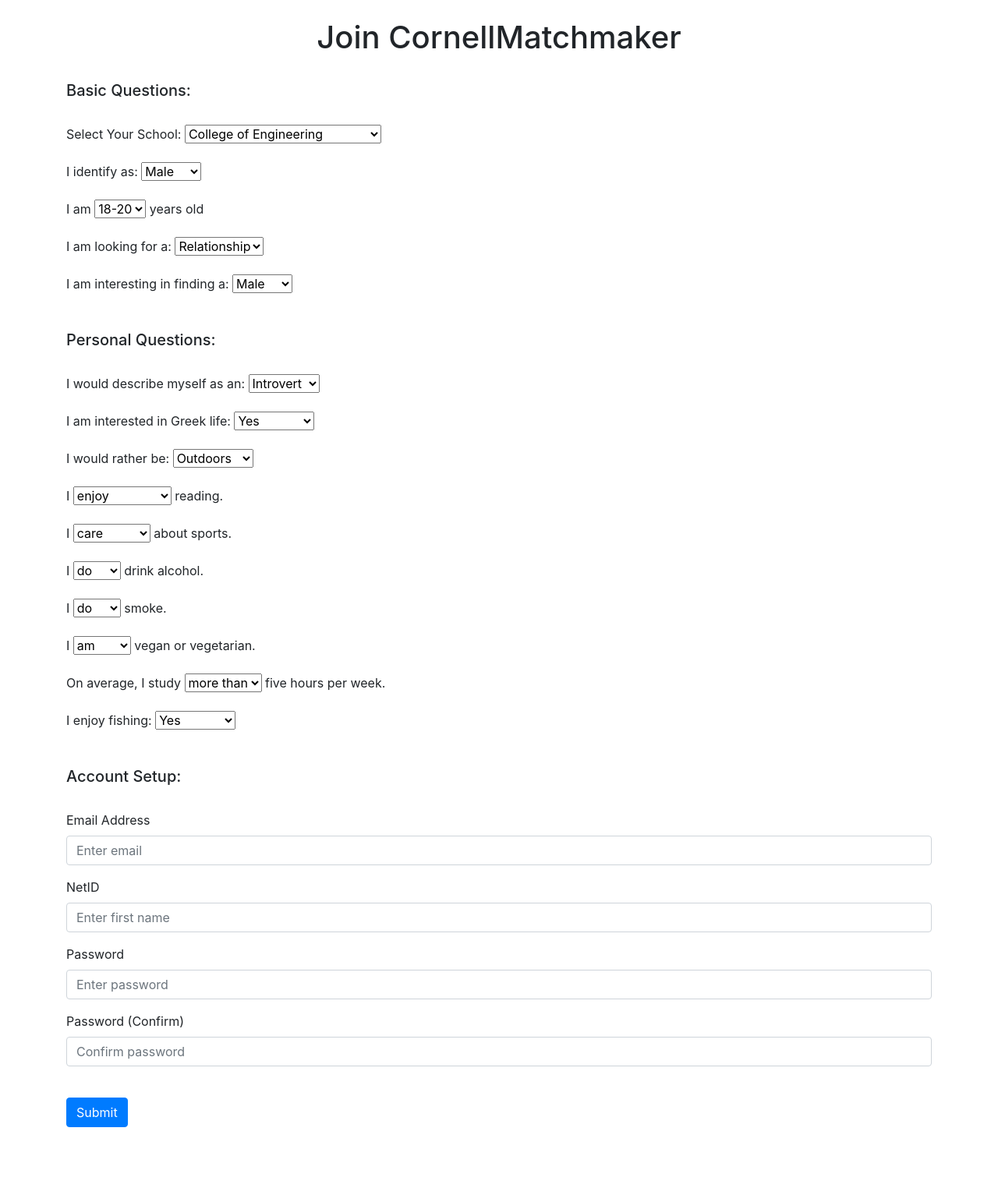
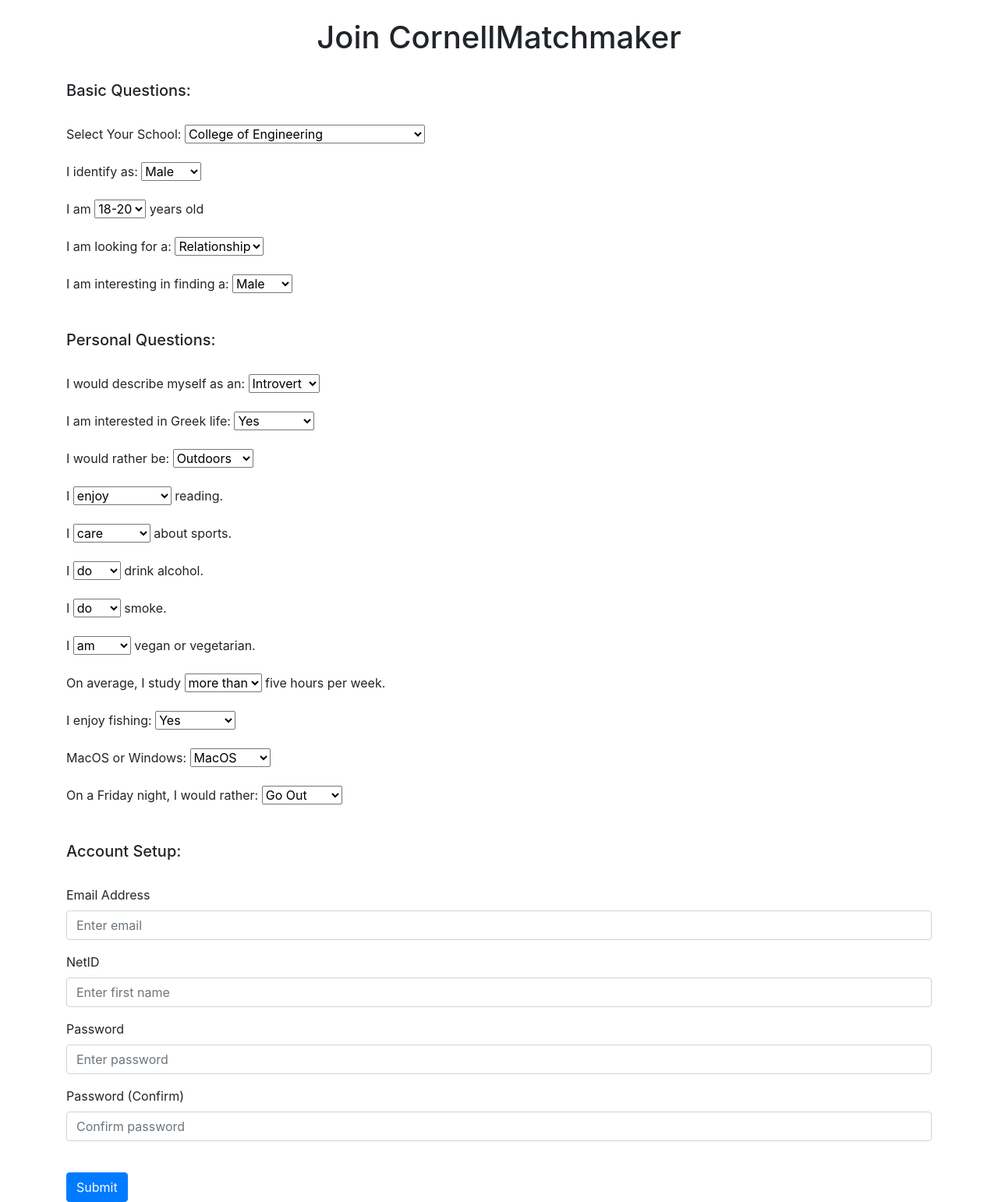
Before and after one commit to mbulling/CornellMatchmaker, a Flask app: page /sign-up in a window 1280 px wide. Shown: the part 56-1598 px from the top of the page at 78% size. Before the commit the page ends 1502 px from the top, so only its background shows below. Run offline with Flask 2, Linux system fonts and the light colour scheme; some libraries are stand-ins or nearby versions.

Commit message:
More Questions

```diff
--- a/contents/templates/sign_up.html
+++ b/contents/templates/sign_up.html
@@ -11,7 +11,8 @@
       <label for="school">Select Your School:</label>
       <select id="school" name="school">
         <option value="COE">College of Engineering</option>
-        <option value="CALS">College of Arts & Sciences</option>
+        <option value="CAS">College of Arts & Sciences</option>
+        <option value="CALS">College of Agriculture & Life Sciences</option>
         <option value="SHA">School of Hotel Administration</option>
         <option value="HUMEC">College of Human Ecology</option>
         <option value="DYSON">Dyson School of Business</option>
@@ -133,6 +134,22 @@
         <option value="2">Don't Care</option>
     </select>
     </div>
+    <div class="form-group">
+      <label for="mac">MacOS or Windows:</label>
+      <select id="mac" name="mac">
+        <option value="0">MacOS</option>
+        <option value="1">Windows</option>
+        <option value="2">Don't Care</option>
+    </select>
+    </div>
+    <div class="form-group">
+      <label for="party">On a Friday night, I would rather:</label>
+      <select id="party" name="party">
+        <option value="0">Go Out</option>
+        <option value="1">Stay In</option>
+        <option value="2">Don't Care</option>
+    </select>
+    </div>
   </div>
   <br>
   <div class="acc">
```
